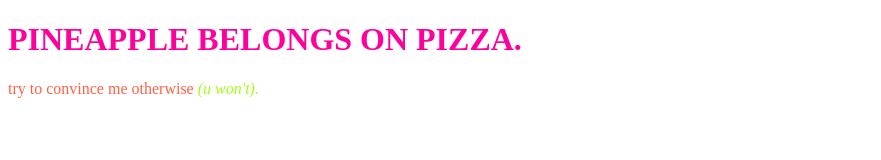
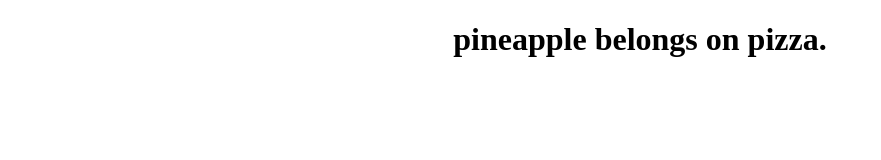
Before and after one commit to brendaduongx/My_First_Repo, a plain HTML site: page index.html in a window 1280 px wide. Shown: the whole page, without its empty margins (0-881 px from the left). Drawn offline with Linux system fonts and the light colour scheme.

Commit message:
Update 4 index.html
gradient

```diff
--- a/index.html
+++ b/index.html
@@ -1,5 +1,6 @@
 <!DOCTYPE html>
 <html lang="en">
+    <body style="background-color: #2F80ED – #B2FFDA"></body>
 <head>
     <meta charset="UTF-8">
     <meta http-equiv="X-UA-Compatible" content="IE=edge">
@@ -7,8 +8,6 @@
     <title>BRENDAISPIZZA</title>
 </head>
 <body>
-    <H1 style="color:rgb(255, 0, 157);">PINEAPPLE BELONGS ON PIZZA.</H1>
-<P style="color:rgb(255, 98, 71)">try to convince me otherwise
-    <i style="color: rgb(165, 255, 21)"> (u won't).</i></P>
+    <H1 style="text-align: center;"color:rgb(255, 255, 255);>pineapple belongs on pizza.</H1>
 </body>
 </html>
```
